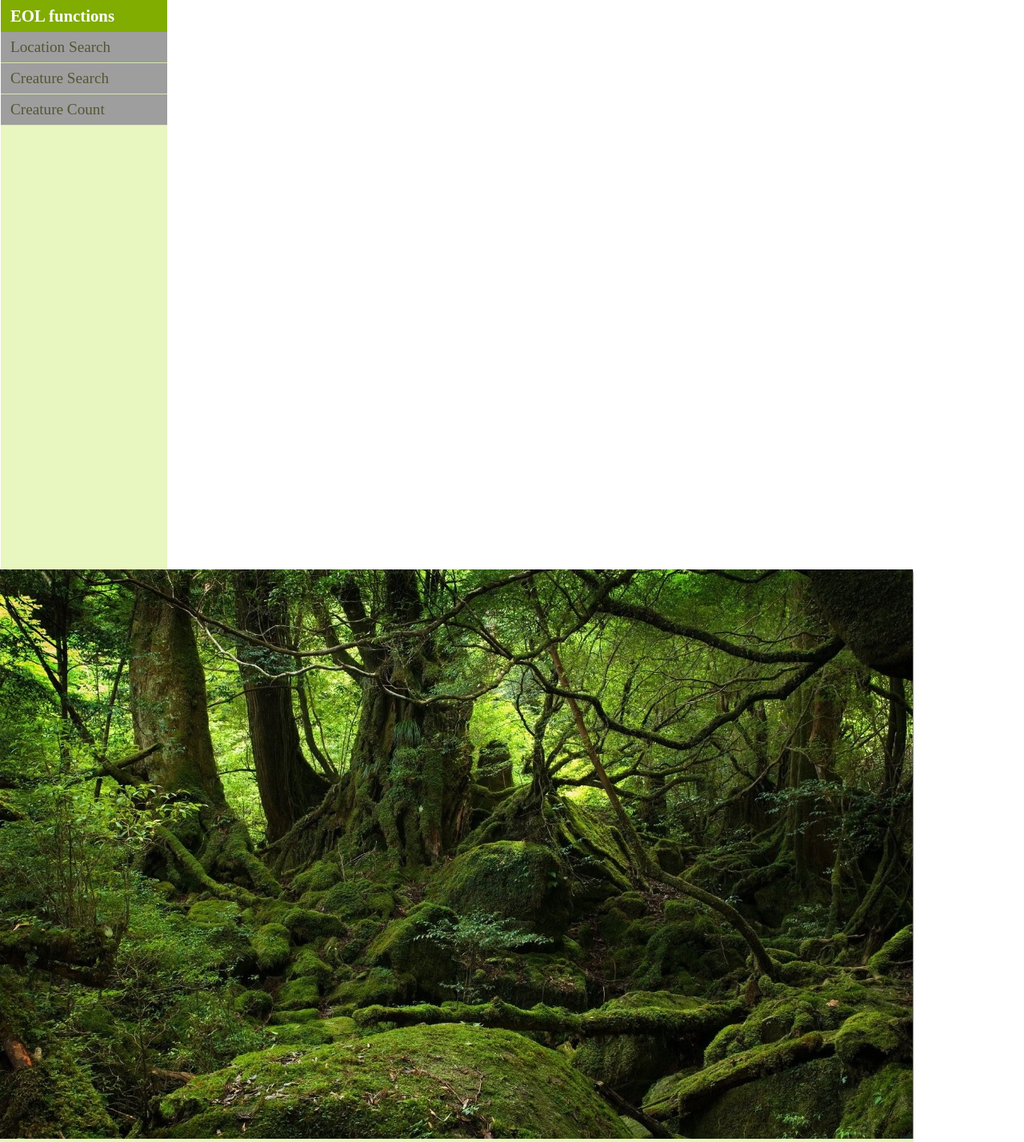
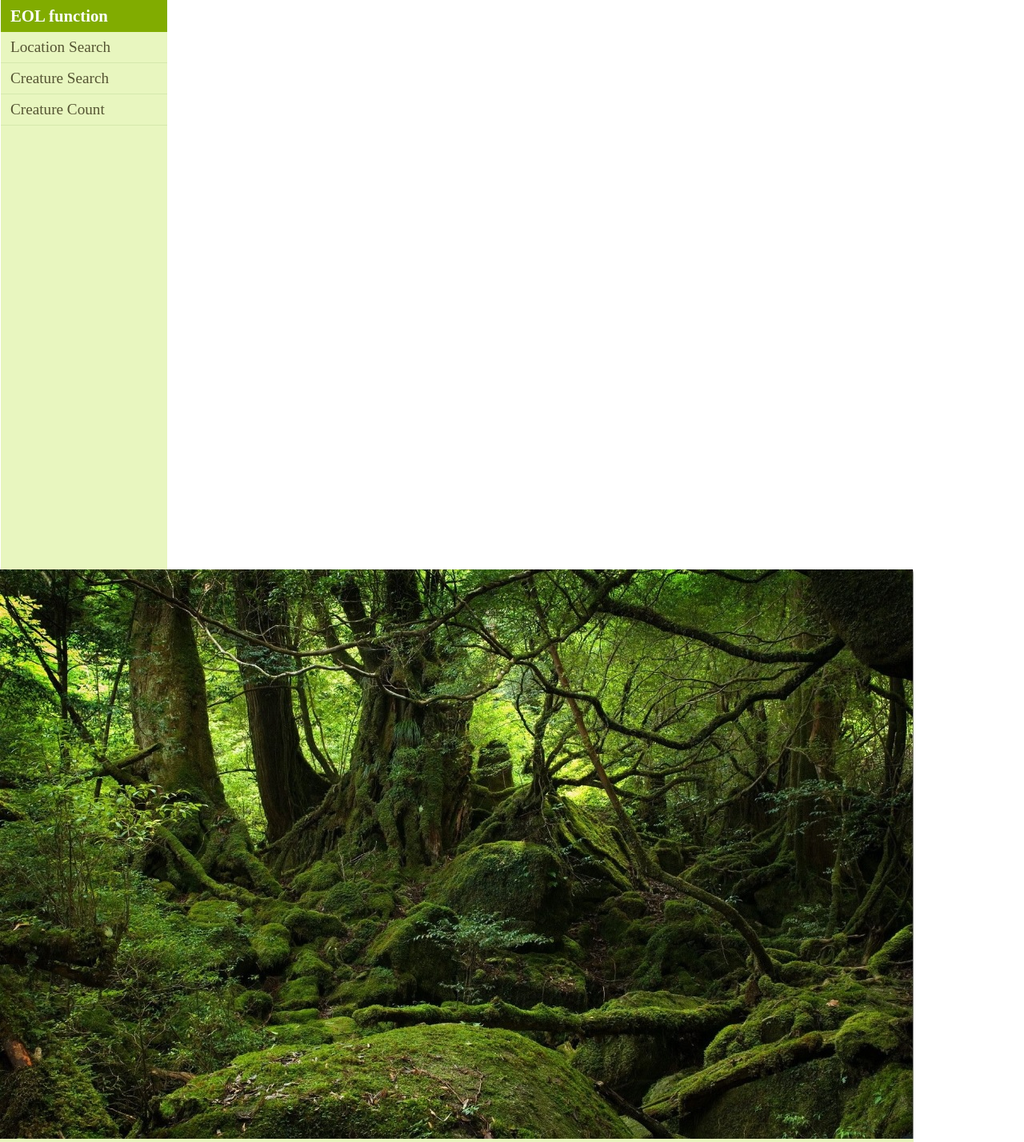
Before and after one commit to viserys0219/eol, a Django app: page / in a window 1280 px wide. Shown: the whole page at 80% size. Run offline with Django 3.2, Linux system fonts and the light colour scheme; some libraries are stand-ins or nearby versions; grey boxes are pictures that could not be loaded.

Commit message:
delete css error, change search condition

```diff
--- a/modeling/static/search.css
+++ b/modeling/static/search.css
@@ -58,7 +58,7 @@ h1,h2,h3 {color: #654;}
 	list-style: none;
 }
 .navigation li a {
-	background: #E8F6BF url(img/bgnavigation.gif) repeat-x;
+	background: #E8F6BF;
 	color: #553;
 	display: block;
 	padding: 8px 4px 8px 12px;
@@ -68,7 +68,3 @@ h1,h2,h3 {color: #654;}
 	background: #F0FFC6;
 	color: #553;
 }
-
-body{
-	//background: #5F8000 url(images/bg.gif) repeat-y center top;
-}
--- a/modeling/templates/index.html
+++ b/modeling/templates/index.html
@@ -8,7 +8,7 @@
     <body>
         <div id="wrap">
             <div class="navigation">
-                <h1>EOL functions</h1>
+                <h1>EOL function</h1>
                 <ul>
                     <li><a id = "location" href="location">Location Search</a></li>
                     <li><a id = "c_name" href="creature-search">Creature Search</a></li>
--- a/modeling/views.py
+++ b/modeling/views.py
@@ -78,7 +78,7 @@ def page(request, num):
 def auto(request):
     # this view is for autocomplete, and it'll return a json
     item_text = request.GET['item_text']
-    response_data = Creature.objects.filter(c_name__startswith=item_text)
+    response_data = Creature.objects.filter(c_name__icontains=item_text)
     list1 = [x.c_name for x in response_data]
     return HttpResponse(json.dumps(list1), content_type="application/json")
 
```
